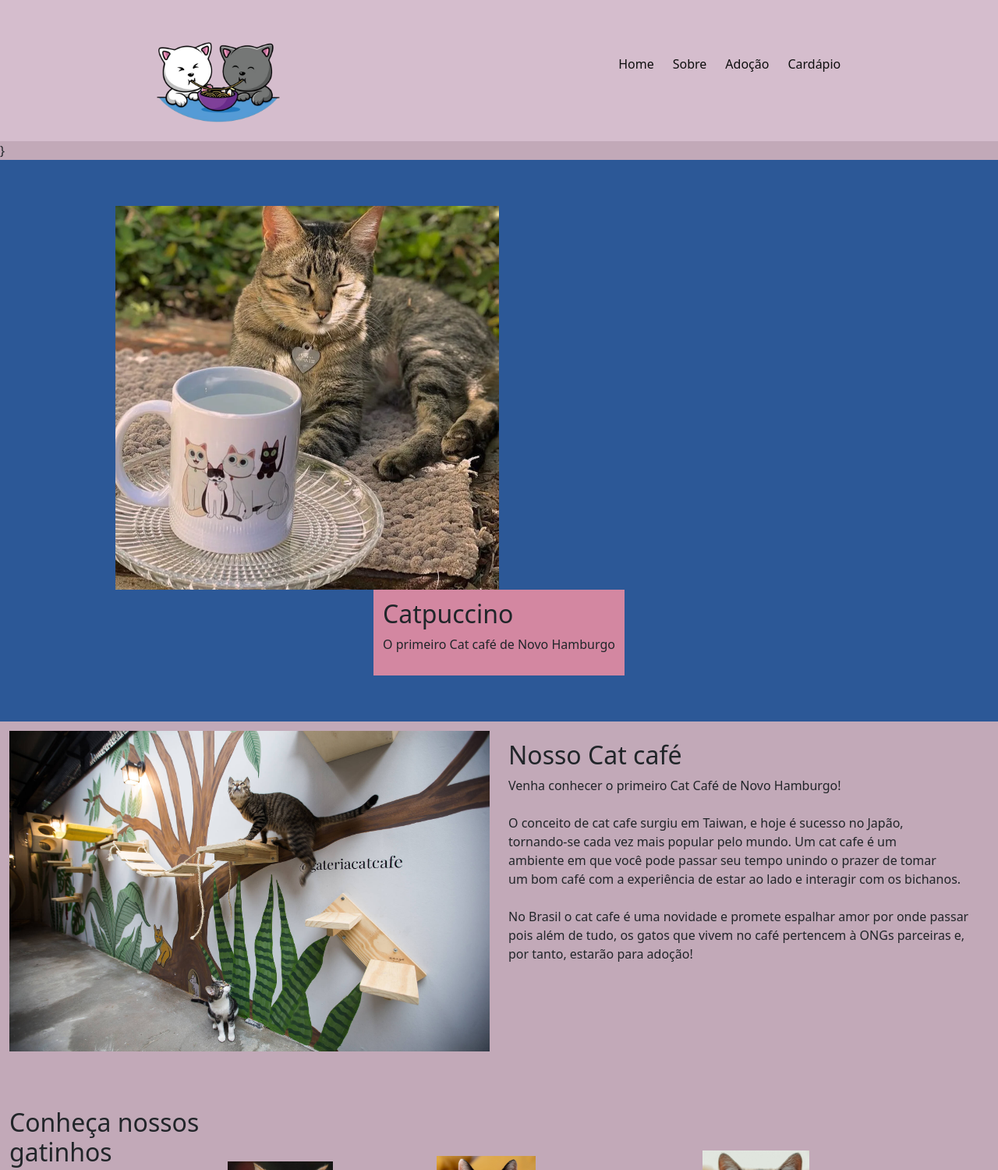
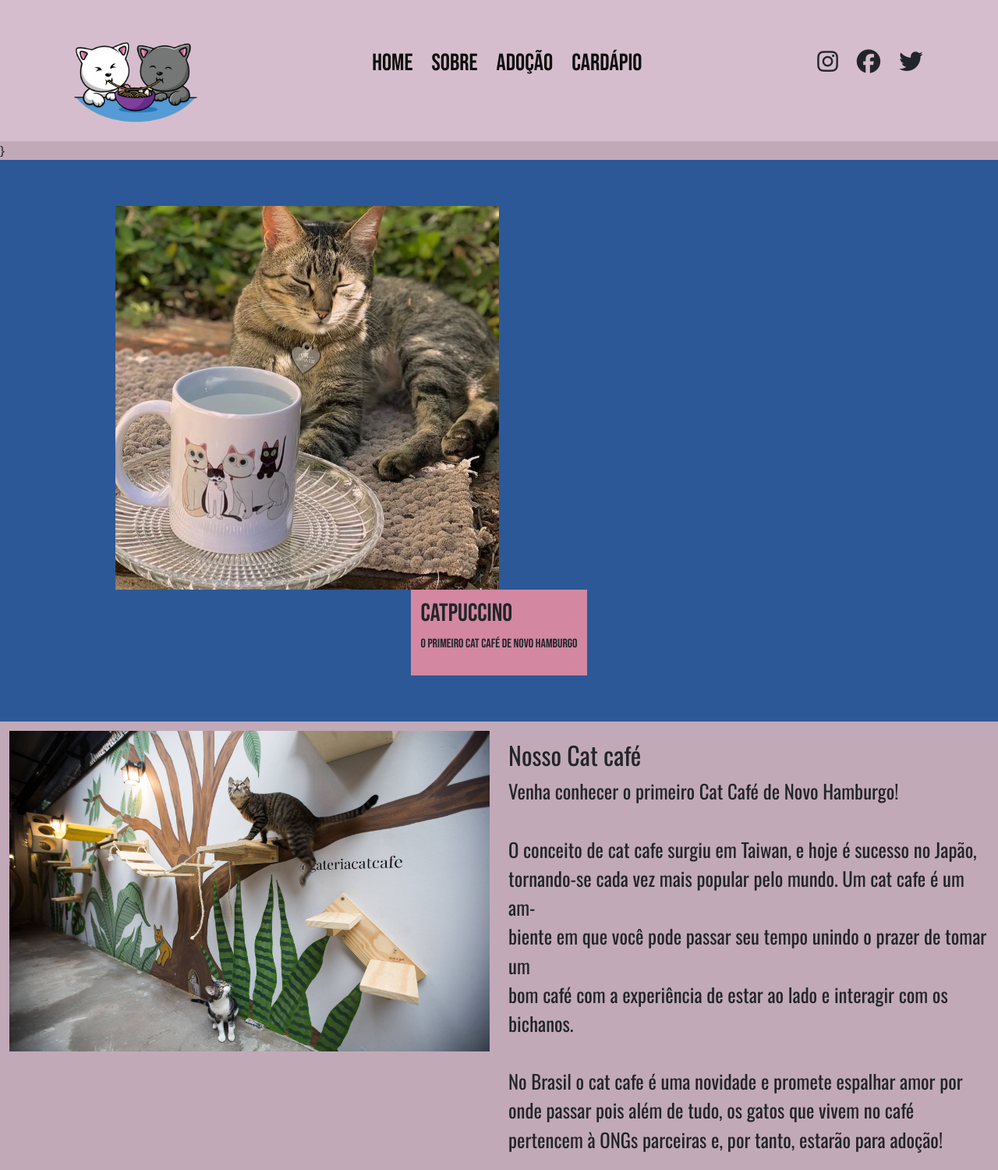
Before and after one commit to Moonickyy/meninasTI-projeto-finall, a plain HTML site: page index.html in a window 1280 px wide. Shown: the top 1500 px of the page at 78% size. Drawn offline with nearby package versions, Linux system fonts and the light colour scheme; files whose address does not match are found by name.

Commit message:
Add files via upload

```diff
--- a/index.html
+++ b/index.html
@@ -7,6 +7,15 @@
     <link rel="stylesheet" type="text/css" href="style.css">
     <link href="https://cdn.jsdelivr.net/npm/bootstrap@5.3.2/dist/css/bootstrap.min.css" rel="stylesheet" integrity="sha384-T3c6CoIi6uLrA9TneNEoa7RxnatzjcDSCmG1MXxSR1GAsXEV/Dwwykc2MPK8M2HN" crossorigin="anonymous">
     <script src="https://cdn.jsdelivr.net/npm/bootstrap@5.3.2/dist/js/bootstrap.bundle.min.js" integrity="sha384-C6RzsynM9kWDrMNeT87bh95OGNyZPhcTNXj1NW7RuBCsyN/o0jlpcV8Qyq46cDfL" crossorigin="anonymous"></script>
+    <link rel="preconnect" href="https://fonts.googleapis.com">
+    <link rel="preconnect" href="https://fonts.gstatic.com" crossorigin>
+    <link href="https://fonts.googleapis.com/css2?family=Oswald&display=swap" rel="stylesheet">
+    <script src="https://kit.fontawesome.com/9f2a2f115e.js" crossorigin="anonymous"></script>
+    <link rel="preconnect" href="https://fonts.googleapis.com">
+<link rel="preconnect" href="https://fonts.gstatic.com" crossorigin>
+<link rel="preconnect" href="https://fonts.googleapis.com">
+<link rel="preconnect" href="https://fonts.gstatic.com" crossorigin>
+<link href="https://fonts.googleapis.com/css2?family=Bebas+Neue&family=Fira+Sans:ital@1&family=Oswald&family=Oxygen&family=Roboto+Condensed&display=swap" rel="stylesheet">
     <!--script src="index.js" defer></script -->
     <style>
         body{background-color: rgb(194, 169, 184);}
@@ -25,12 +34,20 @@
                 <li><a href="#cardápio" >Cardápio</a></li>
             </ul>
         </nav></div>
+        <div class="social">
+            <ul>
+                <li><i class="fa-brands fa-instagram"></i></li>
+                <li><i class="fa-brands fa-facebook"></i></li>
+                <li><i class="fa-brands fa-twitter"></i></li>
+            </ul>
+        </div>
     </header>
                 }
     <section class="banner" id="home">
         <div class="imagem">
             <img src="img/gatocafe.jpg">
-        </div><div class="conteudo">
+        </div>
+        <div class="conteudo">
             <h2>Catpuccino</h2>
             <p>O primeiro Cat café de Novo Hamburgo</p>
         </div>
@@ -44,14 +61,16 @@
             <p>
                 Venha conhecer o primeiro Cat Café de Novo Hamburgo!<br><br>
 
-                O conceito de cat cafe surgiu em Taiwan, e hoje é sucesso no Japão,<br>tornando-se cada vez mais popular pelo mundo. Um cat cafe é um<br>ambiente em que você pode passar seu tempo unindo o prazer de tomar<br>um bom café com a experiência de estar ao lado e interagir com os bichanos.<br><br>
-                No Brasil o cat cafe é uma novidade e promete espalhar amor por onde passar<br>pois além de tudo, os gatos que vivem no café pertencem à ONGs parceiras e,<br>por tanto, estarão para adoção!
+                O conceito de cat cafe surgiu em Taiwan, e hoje é sucesso no Japão,<br>tornando-se cada vez mais popular pelo mundo. Um cat cafe é um am-<br>biente em que você pode passar seu tempo unindo o prazer de tomar um<br> bom café com a experiência de estar ao lado e interagir com os bichanos.<br><br>
+                No Brasil o cat cafe é uma novidade e promete espalhar amor por onde passar pois além de tudo, os gatos que vivem no café pertencem à ONGs parceiras e, por tanto, estarão para adoção!
             </p>
         </div>
     </section><br><br>
     <section class="adoção" id="adoção">
+        <div class="conteudo">
+            <h2>Conheça nossos gatinhos</h2><br><br>
+        </div>
         <div class="produto">
-            <h2>Conheça nossos gatinhos</h2><br><br>
             <img src="img/gatomalhadinho2.jpg" width="60%" />
             <h3>Bisca</h3>
             <p>Fêmea</p>
--- a/style.css
+++ b/style.css
@@ -19,6 +19,8 @@ header {
 
 .menu nav ul li, .social ul li {
     margin: 0px 12px;
+    font-family: 'Bebas Neue', sans-serif;
+    font-size: 190%;
 }
 
 .menu, .social {
@@ -48,6 +50,7 @@ section.banner {
 section.banner .conteudo {
     background-color: rgb(211, 135, 161);
     padding: 12px;
+    font-family: 'Bebas Neue', sans-serif;
 }
 
 section.banner .imagem img {
@@ -73,8 +76,11 @@ section.sobre div {
 section.sobre .imagem img {
     width: 100%;
 }
-section.sobre .conteudo {margin: 12px 24px;}
-
+section.sobre .conteudo {
+    margin: 12px 24px;
+    font-size: 155%;
+    font-family: 'Oswald', sans-serif;
+}
 section.adoção {
     width: 100%;
     margin: 12px;
```
